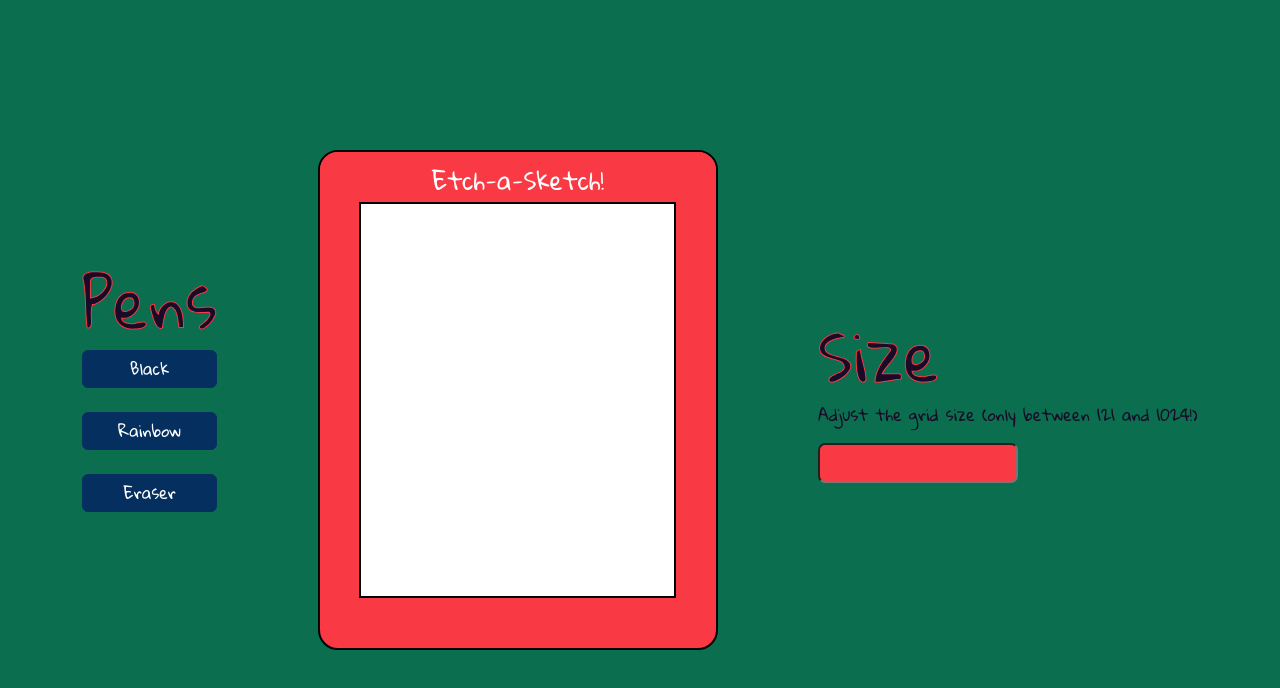
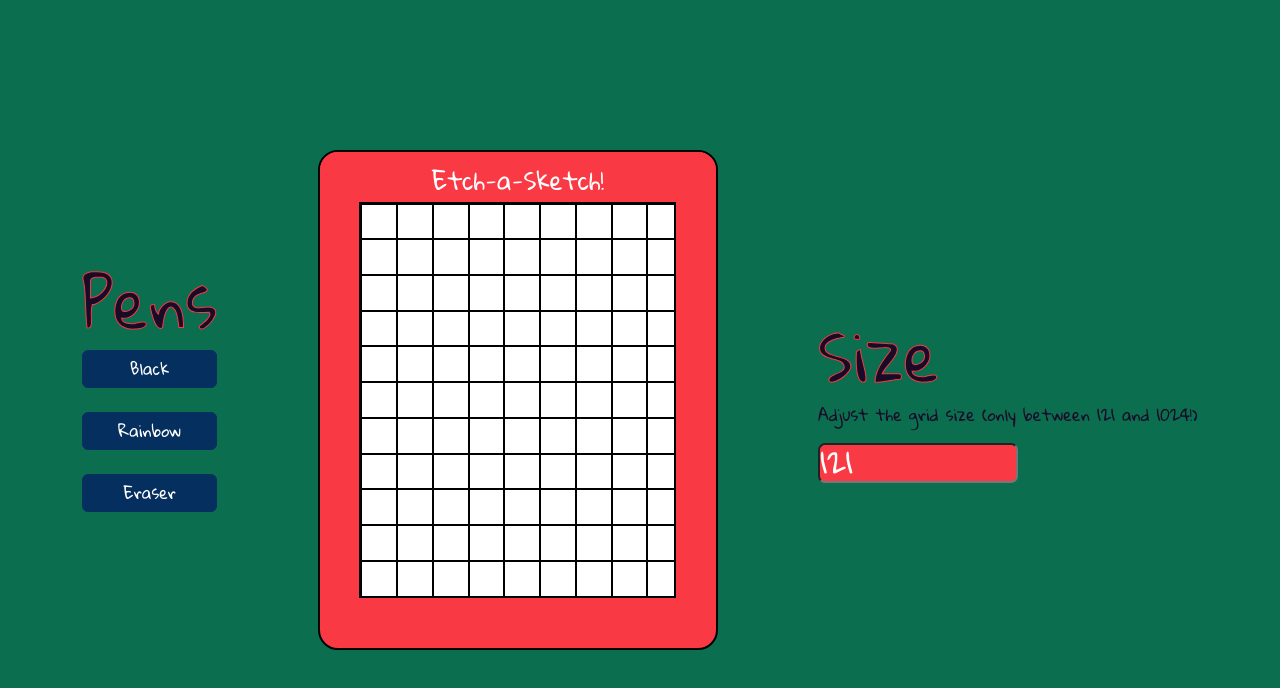
Before and after one commit to peszabolcs/etch-a-sketch, a React (Vite) app: page / in a window 1280 px wide. Shown: the top 688 px of the page. Built offline with nearby package versions, Linux system fonts and the light colour scheme.

Commit message:
Improve grid-coloring functions

```diff
--- a/src/App.css
+++ b/src/App.css
@@ -23,14 +23,16 @@ h1 {
   flex-direction: column;
 }
 
-#penButton,
-#gridButton {
+#blackPenButton,
+#rainbowPenButton,
+#eraserButton {
   background-color: #052f5f;
   border-color: #052f5f;
 }
 
-#penButton:hover,
-#gridButton:hover {
+#blackPenButton:hover,
+#rainbowPenButton:hover,
+#eraserButton:hover {
   background-color: #3b71ca;
 }
 
--- a/src/App.jsx
+++ b/src/App.jsx
@@ -5,7 +5,7 @@ import GridSize from "./Grid";
 import { useState } from "react";
 
 function App() {
-  const [gridSize, setGridSize] = useState("");
+  const [gridSize, setGridSize] = useState(121);
   const handleInputChange = () => {
     setGridSize(event.target.value);
   };
@@ -17,15 +17,23 @@ function App() {
           <div className="pens">
             <h1>Pens</h1>
             <div className="penButtons">
-              <Button variant="primary" id="penButton">
+              <Button
+                variant="primary"
+                className="penButton"
+                id="blackPenButton"
+              >
                 Black
               </Button>
               <br />
-              <Button variant="primary" id="penButton">
+              <Button
+                variant="primary"
+                className="penButton"
+                id="rainbowPenButton"
+              >
                 Rainbow
               </Button>
               <br />
-              <Button variant="primary" id="penButton">
+              <Button variant="primary" className="penButton" id="eraserButton">
                 Eraser
               </Button>
               <br />
--- a/src/Grid.css
+++ b/src/Grid.css
@@ -4,11 +4,11 @@
   display: flex;
   justify-content: center;
   align-items: center;
-  aspect-ratio: 1; /* Ensure square aspect ratio for cells */
-  box-sizing: border-box; /* Ensure padding and border are included in the element's total width and height */
-  padding: 0; /* Remove padding */
+  aspect-ratio: 1;
+  box-sizing: border-box;
+  padding: 0;
   margin: 0;
-  width: 100%; /* Cells will fill available width */
+  width: 100%;
   height: 100%;
 }
 
--- a/src/Grid.jsx
+++ b/src/Grid.jsx
@@ -1,10 +1,11 @@
-import React, { useEffect, useState } from "react";
+import React, { useEffect, useState, useCallback } from "react";
 import "./Grid.css";
 
 function GridSize({ gridSize }) {
-  if (gridSize > 120 && gridSize < 1025) {
   const [numCols, setNumCols] = useState(1);
   const [numRows, setNumRows] = useState(1);
+  const [isDrawing, setIsDrawing] = useState(false);
+  const [blackCells, setBlackCells] = useState([]);
 
   useEffect(() => {
     const cols = Math.ceil(Math.sqrt(gridSize));
@@ -15,36 +16,39 @@ function GridSize({ gridSize }) {
 
     document.documentElement.style.setProperty("--num-cols", cols);
     document.documentElement.style.setProperty("--num-rows", rows);
+
+    // Reset blackCells when gridSize changes
+    setBlackCells([]);
   }, [gridSize]);
 
+  const handleGridCellMouseDown = (index) => {
+    setIsDrawing(true);
+    handleGridCellHover(index);
+  };
+
+  const handleGridCellMouseUp = () => {
+    setIsDrawing(false);
+  };
+
+  const handleGridCellHover = (index) => {
+    if (isDrawing && !blackCells.includes(index)) {
+      setBlackCells([...blackCells, index]);
+    }
+  };
+
+  const isCellBlack = (index) => blackCells.includes(index);
+
   const divElements = Array.from({ length: gridSize }, (_, index) => (
-      <div className="grid-cell" key={index}></div>
+    <div
+      className={`grid-cell ${isCellBlack(index) ? "grid-cell-hover" : ""}`}
+      key={index}
+      onMouseDown={() => handleGridCellMouseDown(index)}
+      onMouseUp={handleGridCellMouseUp}
+      onMouseEnter={() => handleGridCellHover(index)}
+    ></div>
   ));
 
   return <div className="grid-container">{divElements}</div>;
 }
-}
-
-function HoverDraw() {
-  const [isHovered, setIsHovered] = useState(false);
-
-  const handleMouseEnter = () => {
-    setIsHovered(true);
-  };
-
-  const handleMouseLeave = () => {
-    setIsHovered(false);
-  };
-
-  const hoveredClass = isHovered ? "grid-cell grid-cell-hover" : "grid-cell";
-
-  return (
-    <div
-      className={divClassName}
-      onMouseEnter={handleMouseEnter}
-      onMouseLeave={handleMouseLeave}
-    ></div>
-  );
-}
 
 export default GridSize;
```
Lines whose indentation alone changed are shown as unchanged.
